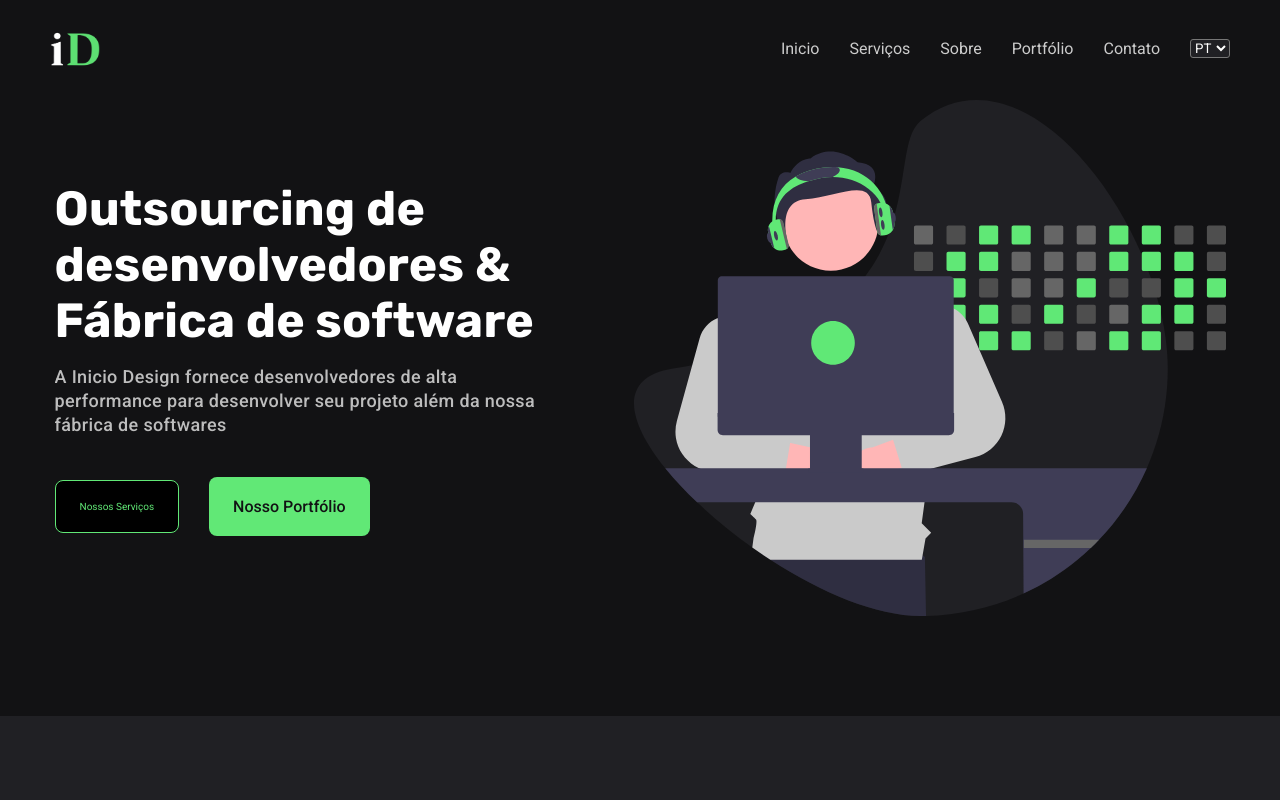
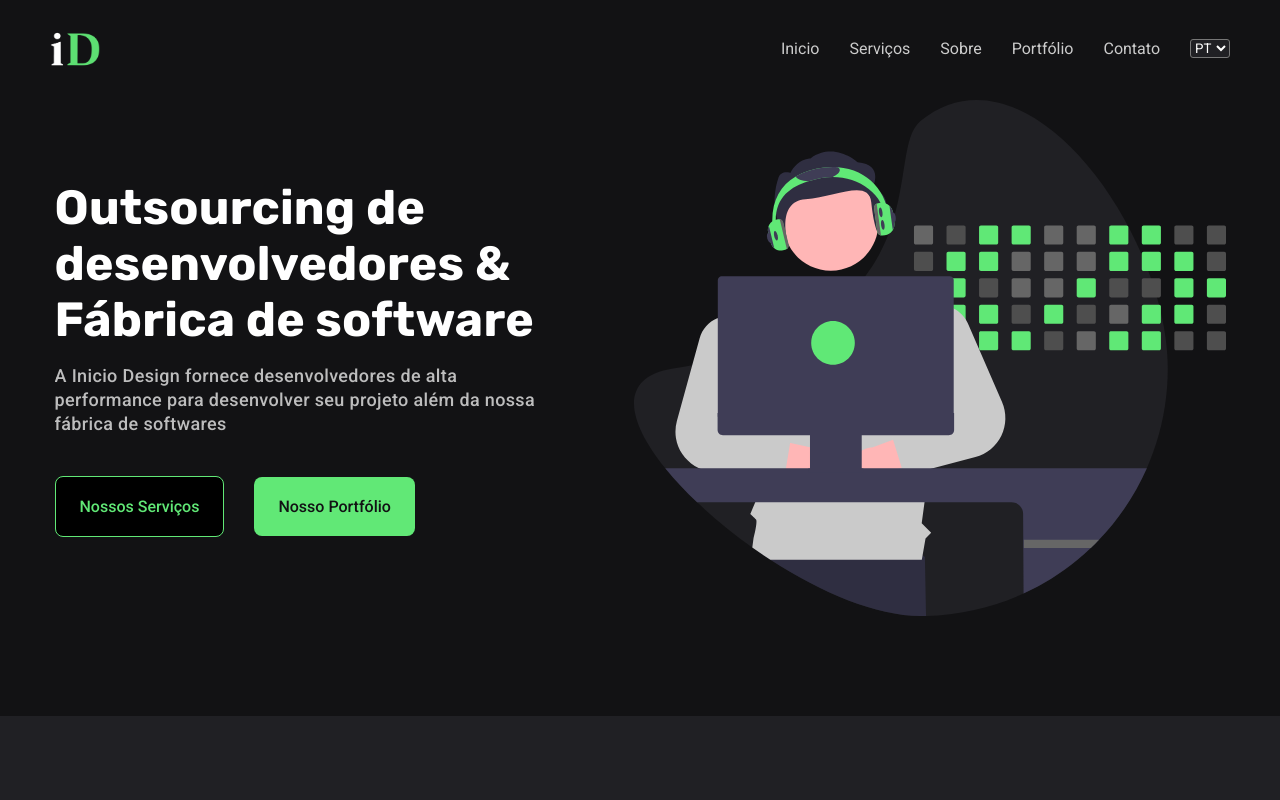
Before and after one commit to auggustus6/iniciodesign-web, a React (Vite) app: page / in a window 1280 px wide. Shown: the top 800 px of the page. Built offline with nearby package versions, Linux system fonts and the light colour scheme.

Commit message:
Fix: button firstSection

```diff
--- a/src/components/FirstSection/FirstSection.module.css
+++ b/src/components/FirstSection/FirstSection.module.css
@@ -47,6 +47,11 @@
   background: #000;
   cursor: pointer;
   border: 1px solid var(--btnColor);
+}
+
+.containerButtons .btnBlack a {
+  font-size: 1.6rem;
+  font-weight: 500;
 }
 
 .containerButtons .btnBlack a {
```
